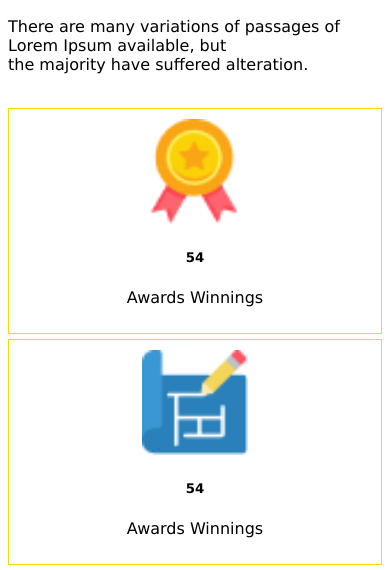
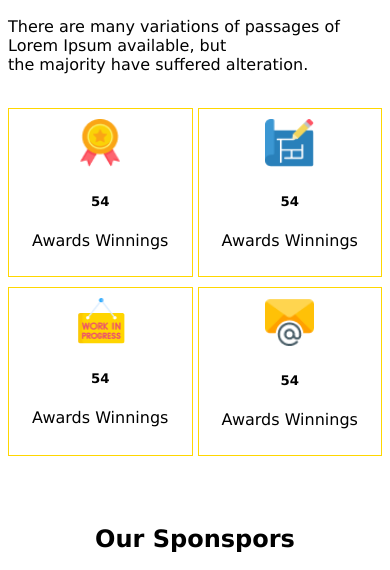
Before and after one commit to web-programminghero/g3-architect, a plain HTML site: page index.html in a window 390 px wide. Shown: the part 2836-3406 px from the top of the page. Drawn offline with Linux system fonts and the light colour scheme.

Commit message:
first commit

```diff
--- a/styles.css
+++ b/styles.css
@@ -189,7 +189,10 @@ header {
   }
 
   .fact-items {
-    flex-direction: column;
+    /* flex-direction: column; */
+    display: grid;
+    grid-template-columns: repeat(2, 1fr);
+    gap: 5px;
   }
   .fact-items div {
     margin-bottom: 5px;
```
